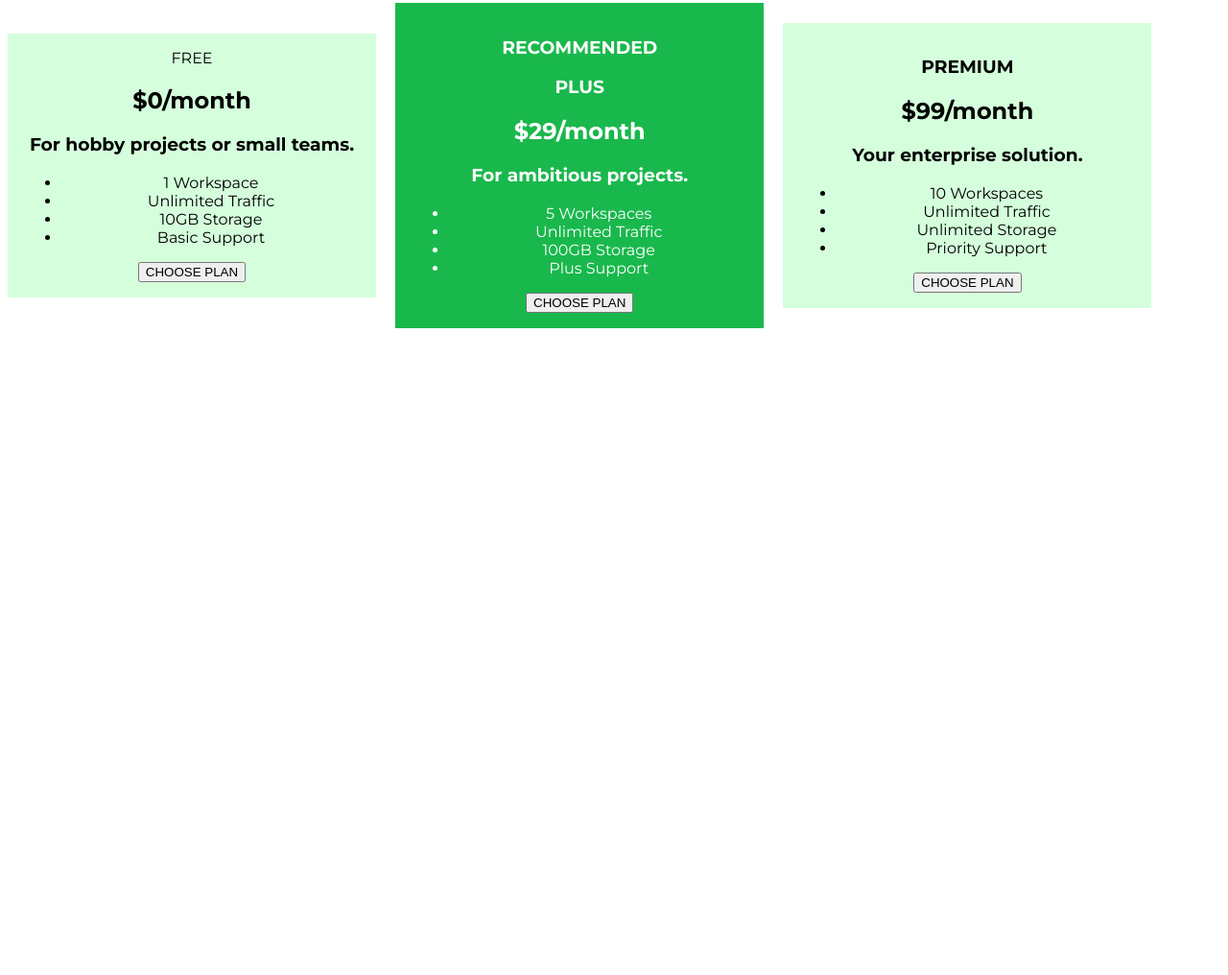
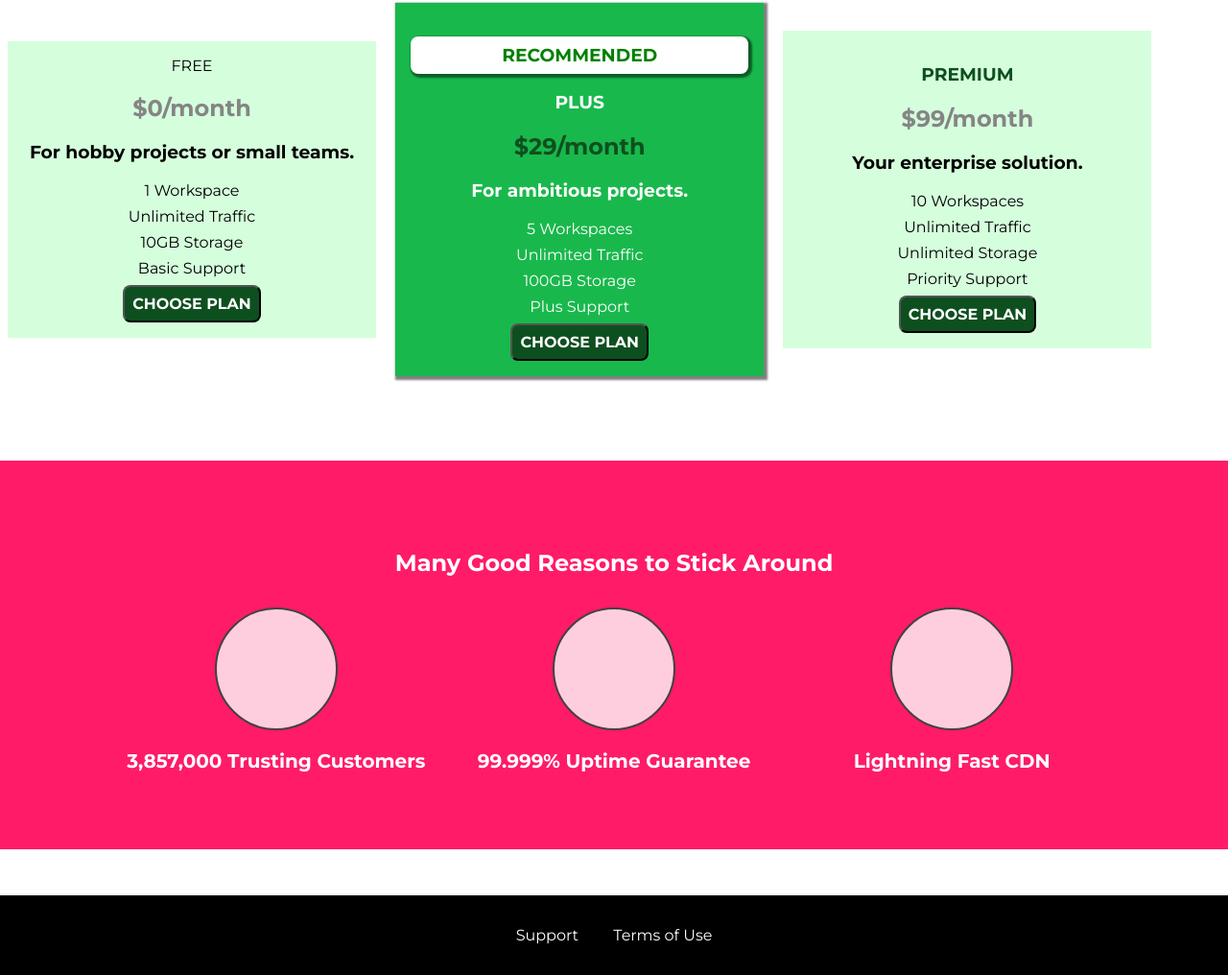
Before and after one commit to jerenteria/css_practice, a plain HTML site: page practicing_css_basics/index.html in a window 1280 px wide. Shown: the part 645-1661 px from the top of the page at 96% size. Before the commit the page ends 995 px from the top, so only its background shows below. Drawn offline with Linux system fonts and the light colour scheme.

Commit message:
added some more css

```diff
--- a/practicing_css_basics/index.html
+++ b/practicing_css_basics/index.html
@@ -40,50 +40,85 @@
             <h1 class="section-title">Choose Your Plan</h1>
             <div>
                 <article class="plan"
-                    <h1>FREE</h1>
-                    <h2>$0/month</h2>
+                    <h1 class="plan__title">FREE</h1>
+                    <h2 class="plan__price">$0/month</h2>
                     <h3>For hobby projects or small teams.</h3>
-                    <ul>
+                    <ul class="plan__features">
                         <li>1 Workspace</li>
                         <li>Unlimited Traffic</li>
                         <li>10GB Storage</li>
                         <li>Basic Support</li>
                     </ul>
                     <div>
-                        <button>CHOOSE PLAN</button>
+                        <button class="button">CHOOSE PLAN</button>
                     </div>
                 </article>
                 <article class="plan plan--highlighted">
                     <h1 class="plan__annotation">RECOMMENDED</h1>
-                    <h1>PLUS</h1>
-                    <h2>$29/month</h2>
+                    <h1 class="plan__title">PLUS</h1>
+                    <h2 class="plan__price">$29/month</h2>
                     <h3>For ambitious projects.</h3>
-                    <ul>
+                    <ul class="plan__features">
                         <li>5 Workspaces</li>
                         <li>Unlimited Traffic</li>
                         <li>100GB Storage</li>
                         <li>Plus Support</li>
                     </ul>
                     <div>
-                        <button>CHOOSE PLAN</button>
+                        <button class="button">CHOOSE PLAN</button>
                     </div>
                 </article>
                 <article class="plan">
-                    <h1>PREMIUM</h1>
-                    <h2>$99/month</h2>
+                    <h1 class="plan__title">PREMIUM</h1>
+                    <h2 class="plan__price">$99/month</h2>
                     <h3>Your enterprise solution.</h3>
-                    <ul>
+                    <ul class="plan__features">
                         <li>10 Workspaces</li>
                         <li>Unlimited Traffic</li>
                         <li>Unlimited Storage</li>
                         <li>Priority Support</li>
                     </ul>
                     <div>
-                        <button>CHOOSE PLAN</button>
+                        <button class="button">CHOOSE PLAN</button>
                     </div>
                 </article>
             </div>
         </section>
+        <section id="key-features">
+            <h1 class="section-title">Many Good Reasons to Stick Around</h1>
+            <ul class="key-feature__list">
+                <li class="key-feature">
+                    <div class="key-feature__image">
+
+                    </div>
+                    <p class="key-feature__description">3,857,000 Trusting Customers</p>
+                </li>
+                <li class="key-feature">
+                    <div class="key-feature__image">
+
+                    </div>
+                    <p class="key-feature__description">99.999% Uptime Guarantee</p>
+                </li>
+                <li class="key-feature">
+                    <div class="key-feature__image">
+
+                    </div>
+                    <p class="key-feature__description">Lightning Fast CDN</p>
+                </li>
+            </ul>
+        </section>
+        <footer class="main-footer">
+            <nav>
+                <ul class="main-footer__links">
+                    <li class="main-footer__link">
+                        <a href="#">Support</a>
+                    </li>
+                    <li class="main-footer__link">
+                        <a href="#">Terms of Use</a>
+                    </li>
+                </ul>
+            </nav>
+        </footer>
     </main>
 </body>
 
--- a/practicing_css_basics/main.css
+++ b/practicing_css_basics/main.css
@@ -37,7 +37,104 @@ body {
 .plan--highlighted {
     background: #19b84c;
     color: white;
-    box-shadow: 2px 2px 2px 2px;
+    box-shadow: 2px 2px 2px 2px rgba(0, 0, 0, 0.5);
+}
+
+.plan__annotation {
+    background: white;
+    color: green;
+    padding: 8px;
+    box-shadow: 2px 2px 2px 2px rgba(0, 0, 0, 0.5);
+    border-radius: 8px;
+}
+
+.plan__title{
+    color: #0e4f1f;
+}
+
+.plan__price {
+    color: #858585;
+}
+
+.plan--highlighted .plan__price {
+    color: #0e4f1f;
+}
+
+.plan--highlighted .plan__title {
+    color: white;
+}
+
+.plan__features {
+    /* list-style gets rid of bullet points */
+    list-style: none;
+    margin: 0;
+    padding: 0;
+}
+
+.plan__features li {
+    margin: 8px 0;
+}
+
+.button {
+    background: #0e4f1f;
+    color: white;
+    font: inherit;
+    border: 1.5 solid #0e4f1f;
+    padding: 8px;
+    border-radius: 8px;
+    font-weight: bold;
+    cursor: pointer;
+}
+
+.button:hover,
+.button:active {
+    background: white;
+    color: #0e4f1f;
+}
+
+.button:focus {
+    outline: none;
+}
+
+#key-features{
+    background: #ff1b68;
+    margin-top: 80px;
+    padding: 60px;
+}
+
+#key-features .section-title {
+    color: white;
+    margin: 32px;
+}
+
+.key-feature__list {
+    list-style: none;
+    margin: 0;
+    padding: 0;
+    text-align: center;
+}
+
+.key-feature {
+    display: inline-block;
+    width: 30%;
+    vertical-align: top;
+}
+
+.key-feature__image {
+    background: #ffcede;
+    width: 128px;
+    height: 128px;
+    border: 2px solid #424242;
+    border-radius: 50%;
+    /* margin: 0 auto will perfectly center image from left to right and leave even space inbetween (no need to use margin) */
+    margin: 0 auto;
+}
+
+.key-feature__description {
+    text-align: center;
+    font-weight: bold;
+    color: white;
+    font-size: 20px;
 }
 
 /* h1 {
@@ -106,3 +203,31 @@ body {
     background: white;
     border: none;
 }
+
+.main-footer {
+   background-color: black;
+   padding: 32px;
+   margin-top: 48px;
+}
+
+.main-footer__links {
+    list-style: none;
+    margin: 0;
+    padding: 0;
+    text-align: center;
+}
+
+.main-footer__link {
+    display: inline-block;
+    margin: 0 16px;
+}
+
+.main-footer__link a {
+    color: white;
+    text-decoration: none;
+}
+
+.main-footer__link a:hover,
+.main-footer a:active {
+    color: #ccc;
+}
```
